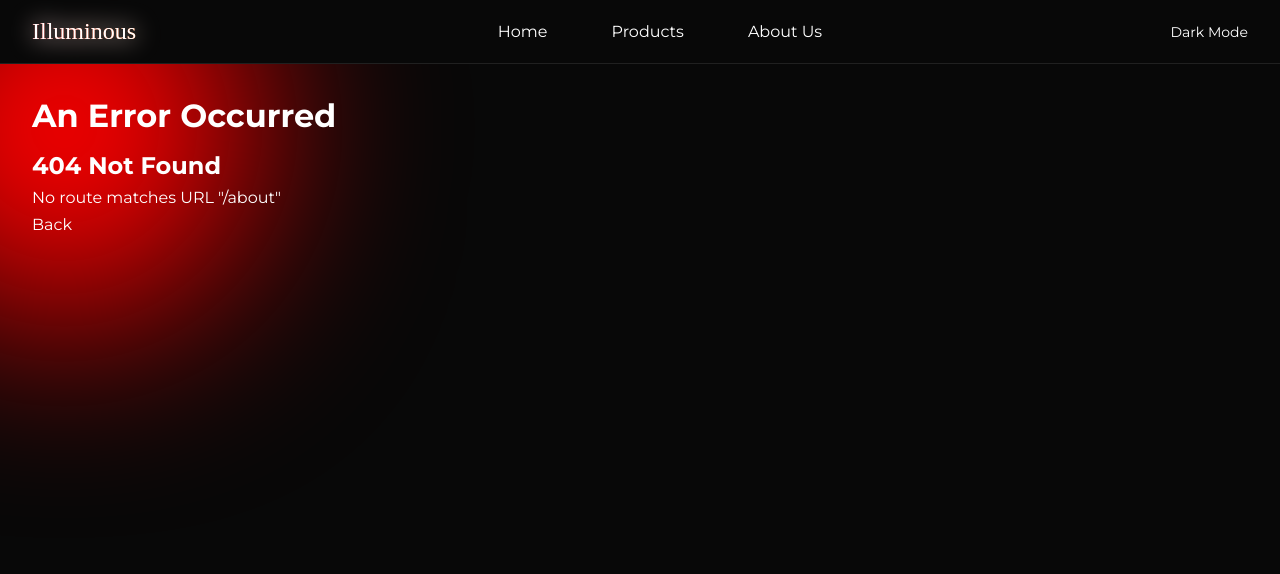
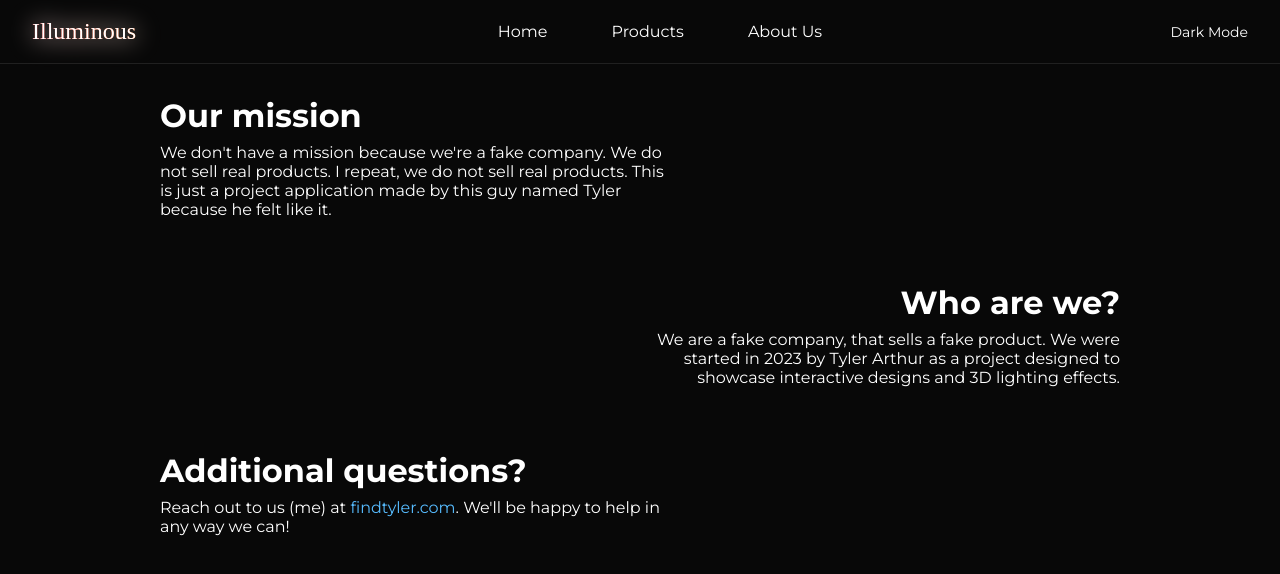
Before and after one commit to tdarthur/smart-light-app, a React (Vite) app: page /about in a window 1280 px wide. Before the commit this address had no page. Shown: the top 574 px of the page. Built offline with nearby package versions, Linux system fonts and the light colour scheme; a web font is replaced by a local one.

Commit message:
adds about page

```diff
--- a/src/components/Header.tsx
+++ b/src/components/Header.tsx
@@ -41,7 +41,7 @@ const Header = ({ className, ...props }: ComponentProps<"header">) => {
 							<Link to="/products">Products</Link>
 						</li>
 						<li>
-							<Link to="/">About Us</Link>
+							<Link to="/about">About Us</Link>
 						</li>
 					</ul>
 				</nav>
--- a/src/index.css
+++ b/src/index.css
@@ -52,6 +52,7 @@ a:not(:disabled):hover {
 
 body {
 	--color-text: white;
+	--color-link-text: #57bcff;
 	--color-background: #080808;
 
 	--scroll-bar-width: 8px;
@@ -74,7 +75,7 @@ body {
 body.light-mode {
 	--color-text: #080808;
 	--color-background: #f0f0f0;
-
+	--color-link-text: #0099ff;
 	--scroll-bar-color: black;
 
 	--color-header-border: #d8d8d8;
--- /dev/null
+++ b/src/routes/About/About.tsx
@@ -0,0 +1,37 @@
+import Header from "../../components/Header";
+
+import styles from "./about.module.css";
+
+const About = () => (
+	<>
+		<Header />
+		<main className={styles.aboutPage}>
+			<div className={styles.statement}>
+				<h1>Our mission</h1>
+				<p>
+					We don't have a mission because we're a fake company. We do not sell real products. I repeat, we do
+					not sell real products. This is just a project application made by this guy named Tyler because he
+					felt like it.
+				</p>
+			</div>
+
+			<div className={styles.statement}>
+				<h1>Who are we?</h1>
+				<p>
+					We are a fake company, that sells a fake product. We were started in 2023 by Tyler Arthur as a
+					project designed to showcase interactive designs and 3D lighting effects.
+				</p>
+			</div>
+
+			<div className={styles.statement}>
+				<h1>Additional questions?</h1>
+				<p>
+					Reach out to us (me) at <a href="https://findtyler.com">findtyler.com</a>. We'll be happy to help in
+					any way we can!
+				</p>
+			</div>
+		</main>
+	</>
+);
+
+export default About;
--- /dev/null
+++ b/src/routes/About/about.module.css
@@ -0,0 +1,34 @@
+.aboutPage {
+	max-width: 1024px;
+	padding: 32px;
+	margin: 0 auto;
+}
+
+.statement {
+	display: flex;
+	flex-direction: column;
+
+	width: 100%;
+	margin-bottom: 64px;
+}
+
+.statement * {
+	max-width: 512px;
+}
+
+.statement h1 {
+	margin: 0 0 8px 0;
+}
+
+.statement:nth-child(even) {
+	align-items: end;
+	text-align: right;
+}
+
+.statement a {
+	color: var(--color-link-text);
+}
+
+.statement a:hover {
+	text-decoration: underline;
+}
--- a/src/routes/Home/Home.tsx
+++ b/src/routes/Home/Home.tsx
@@ -80,8 +80,12 @@ const Home = () => {
 						<h2>Give life to your whole space</h2>
 					</div>
 				</div>
-				<h2>This is placeholder text</h2>
-				<p>This is some other placeholder text</p>
+				<h2>A world of customization</h2>
+				<p>
+					Control your lights directly, schedule wake-up and wind-down routines, and integrate with other
+					smart devices all from your phone. All of our products support all the major home-hub accessories
+					and integrate seamlessly for a simplistic and relaxing experience.
+				</p>
 			</main>
 		</>
 	);
--- a/src/routes/Home/home.module.css
+++ b/src/routes/Home/home.module.css
@@ -74,6 +74,10 @@ body:global(.light-mode) .landingUnderlay {
 	padding: var(--main-padding);
 }
 
+.homePage p {
+	max-width: 512px;
+}
+
 .contentImageContainer {
 	position: relative;
 
@@ -81,7 +85,7 @@ body:global(.light-mode) .landingUnderlay {
 
 	display: block;
 	width: 100vw;
-	height: auto;
+	height: fit-content;
 	max-width: 2560px;
 	max-height: 960px;
 
@@ -101,6 +105,8 @@ body:global(.light-mode) .landingUnderlay {
 	height: 100%;
 
 	background: linear-gradient(90deg, black 0%, transparent 50%, transparent 100%);
+
+	/* mix-blend-mode: lighten; */
 }
 
 .contentImage {
```
Also changed, not shown: src/main.tsx (+6 -1 lines).
